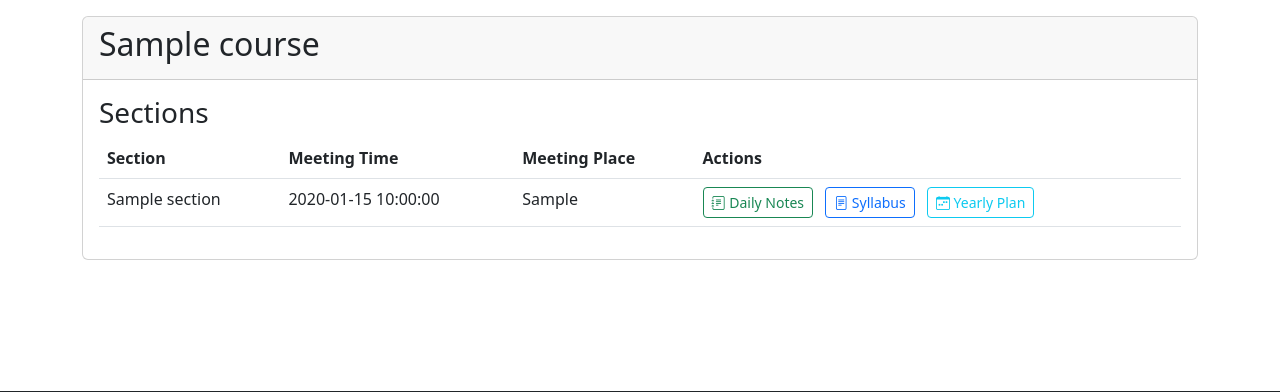
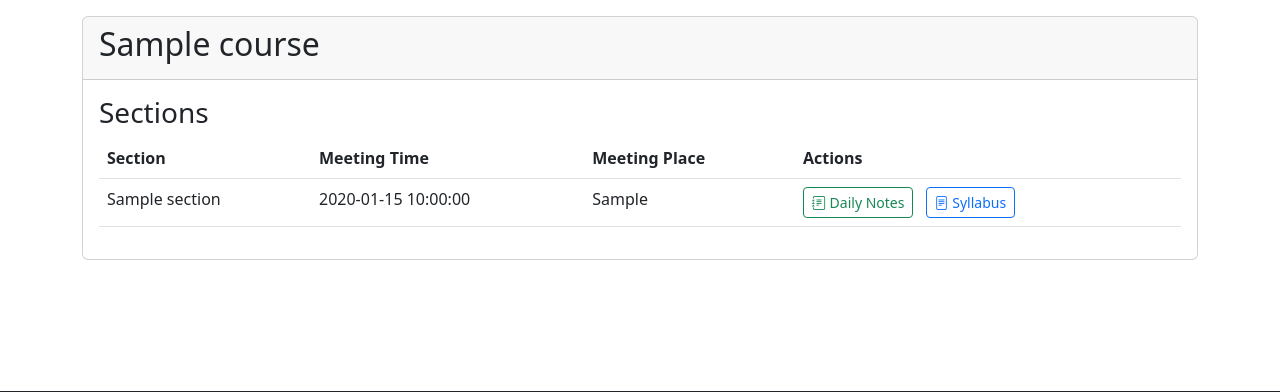
Before and after one commit to bmackenty/daily_notes, a PHP site: template app/Views/courses/show.php in a window 1280 px wide. Shown: the part 128-520 px from the top of the page. Run offline with PHP 8.4, Linux system fonts and the light colour scheme; the template is opened without the code that fills it: most values are stand-ins (such as "Sample title", 1, 10 or a date in 2020); a stand-in replaces the project's code that opens the database connection; some libraries are stand-ins or nearby versions.

Commit message:
more ui improvements.

```diff
--- a/app/Views/courses/index.php
+++ b/app/Views/courses/index.php
@@ -18,7 +18,7 @@
                                     </a>
                                 </h5>
                             </div>
-                            <p class="card-text flex-grow-1"><?= htmlspecialchars($course['description']) ?></p>
+                            <div class="card-text flex-grow-1"><?= $course['description'] ?></div>
                             <div class="d-flex justify-content-between align-items-center mt-auto pt-3 border-top">
                                 <div class="d-flex align-items-center">
                                     <i class="bi bi-person-circle text-secondary me-2"></i>
--- a/app/Views/courses/show.php
+++ b/app/Views/courses/show.php
@@ -39,10 +39,7 @@
                                        class="btn btn-sm btn-outline-primary me-2">
                                         <i class="bi bi-file-text"></i> Syllabus
                                     </a>
-                                    <a href="/courses/<?= $course['id'] ?>/yearly-plans"
-                                       class="btn btn-sm btn-outline-info">
-                                        <i class="bi bi-calendar-week"></i> Yearly Plan
-                                    </a>
+
                                 </td>
                             </tr>
                         <?php endforeach; ?>
```
